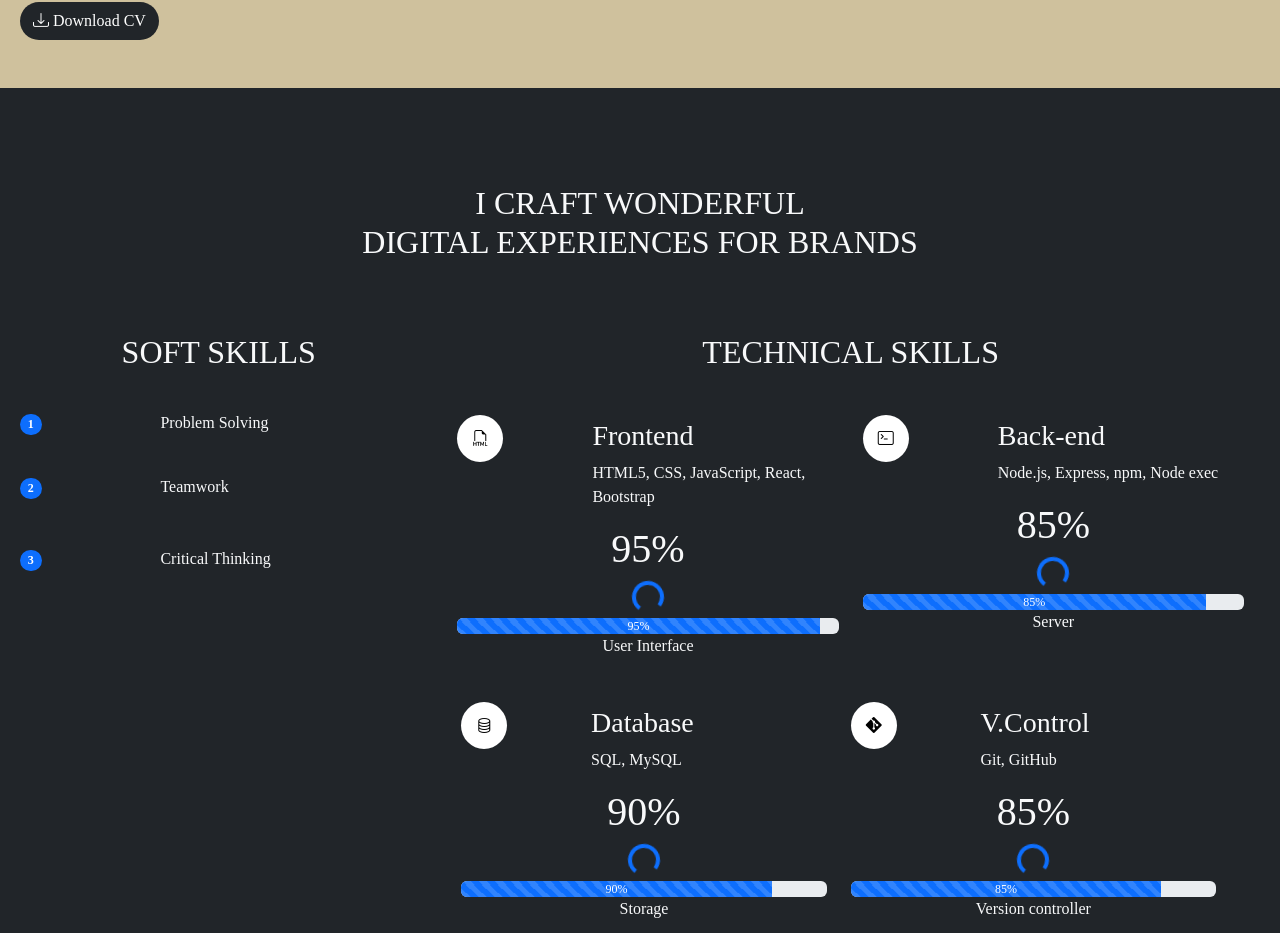
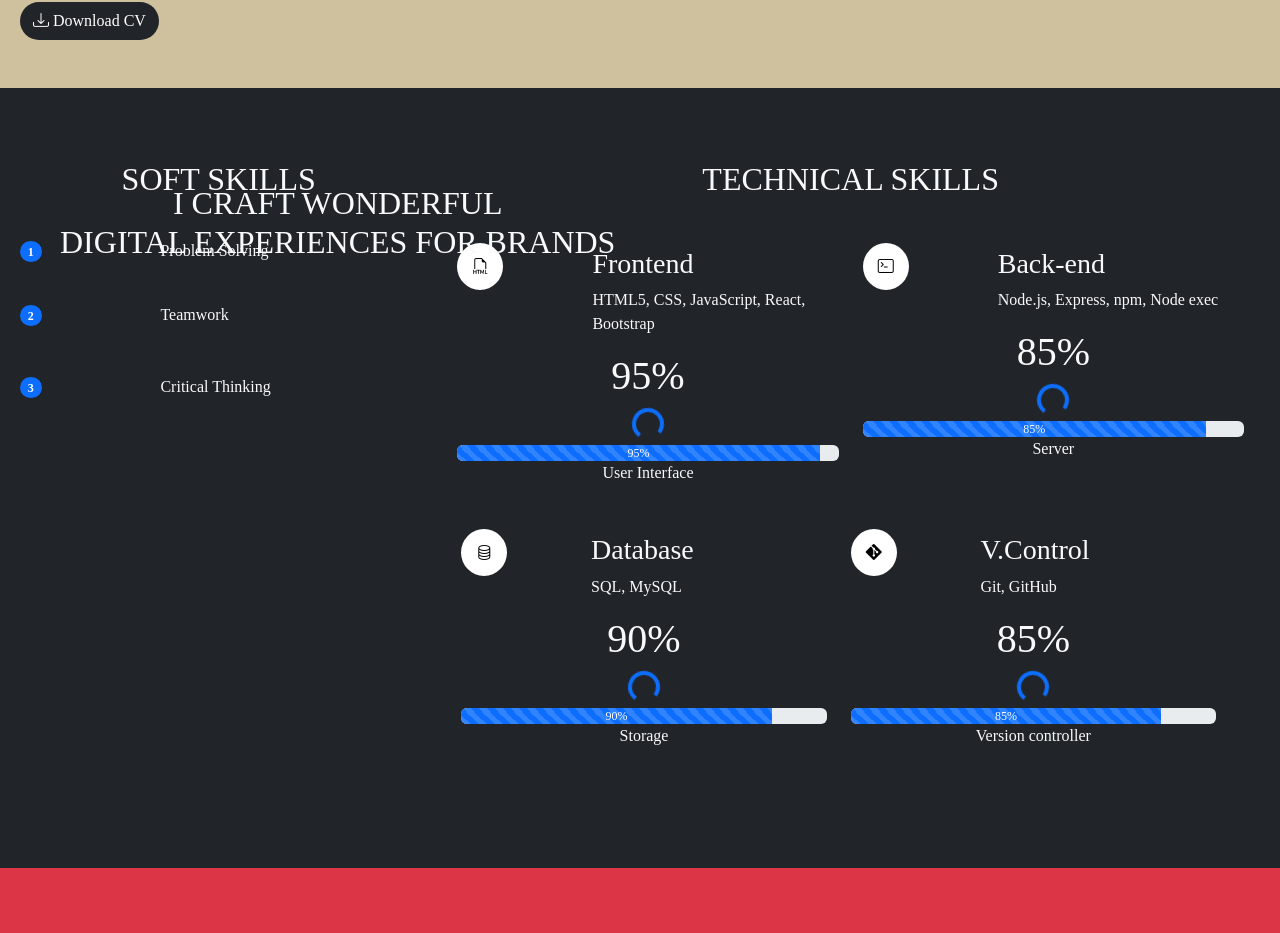
Before and after one commit to Azeezbank/MyPortfolio, a React (Create React App) app: page / in a window 1280 px wide. Shown: the part 1579-2512 px from the top of the page. Built offline with nearby package versions, Linux system fonts and the light colour scheme.

Commit message:
Update Skills.js

```diff
--- a/src/Components/Skills.js
+++ b/src/Components/Skills.js
@@ -13,7 +13,7 @@ const Skills = () => {
   return (
     <>
       <div className="container-fluid bg-dark text-light text-center pt-5">
-        <motion.h2 className="text-center p-5 text-light m-0 text-uppercase" ref={ref} initial={{x: 100}} animate={{x: view ? 0 : 100}} transition={{duration: 1}}>
+        <motion.h2 className="text-center p-5 text-light m-0 text-uppercase" ref={ref} initial={{x: 100}} animate={{x: view ? 0 : 100}} transition={{duration: 1}} style={{position: 'absolute'}}>
           I craft wonderful <br />
           digital experiences for brands
         </motion.h2>
```
